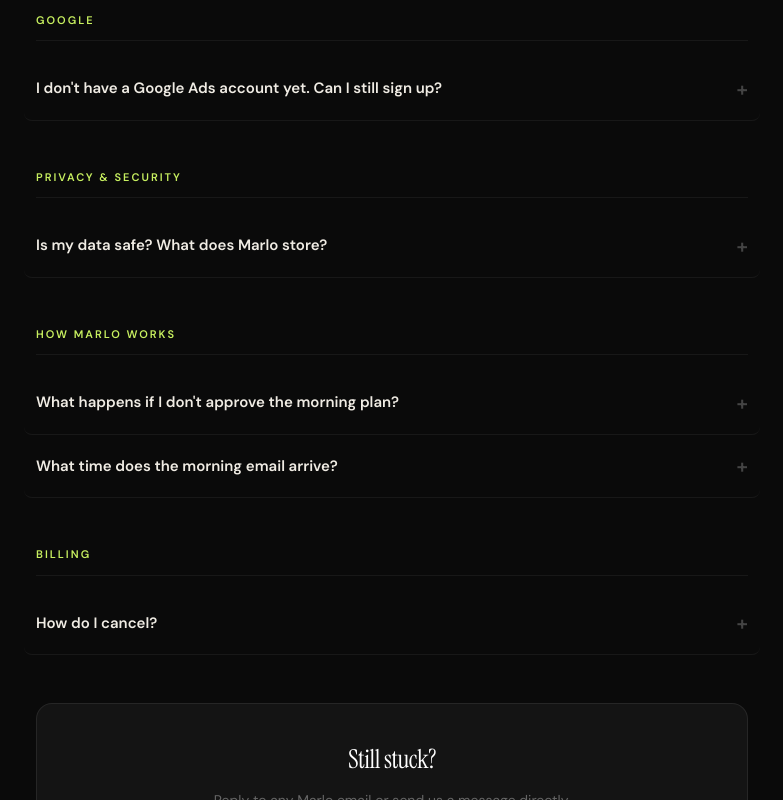
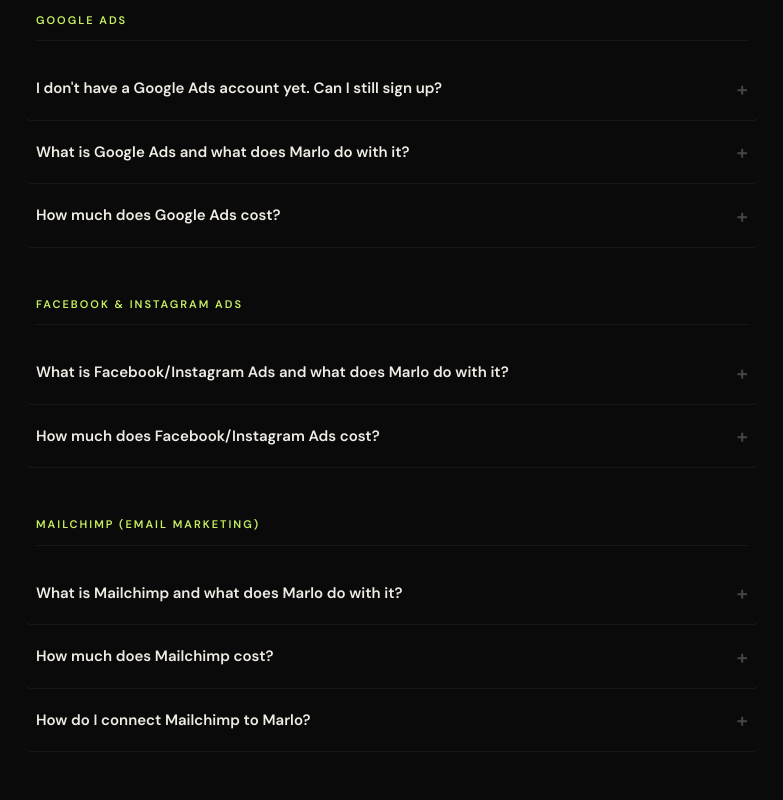
Before and after one commit to chuyongl/marlo021, a React (Create React App) app in the folder frontend/: page /help in a window 1280 px wide. Shown: the part 860-1660 px from the top of the page, without its empty margins (248-1031 px from the left). Built offline with nearby package versions, Linux system fonts and the light colour scheme.

Commit message:
feat: add Google Ads, Facebook Ads, Mailchimp FAQ sections

```diff
--- a/frontend/src/pages/Help.tsx
+++ b/frontend/src/pages/Help.tsx
@@ -40,9 +40,51 @@
   },
   {
     id: 'no-google-ads',
-    category: 'Google',
+    category: 'Google Ads',
     q: "I don't have a Google Ads account yet. Can I still sign up?",
     a: `Yes. When you click "Connect Google" in your onboarding email, just sign in with your Google account. If you don't have Google Ads yet, Google will walk you through creating a free account in about 3 minutes.\n\nWhen prompted, choose "Switch to Expert Mode" and then "Create account without a campaign." Marlo will set up your first campaign for you once you're connected.`,
+  },
+  {
+    id: 'what-is-google-ads',
+    category: 'Google Ads',
+    q: 'What is Google Ads and what does Marlo do with it?',
+    a: `Google Ads lets your business show up at the top of Google search results when people search for what you sell. For example, if you run a bakery in Seattle, your ad can appear when someone searches "bakery near me" or "fresh pastries Seattle."\n\nMarlo manages your Google Ads by:\n• Creating and optimizing search campaigns\n• Choosing the right keywords for your business\n• Adjusting bids to get the most clicks for your budget\n• Reporting on clicks, costs, and results every morning\n\nYou set the monthly budget. Marlo never spends more than that.`,
+  },
+  {
+    id: 'google-ads-cost',
+    category: 'Google Ads',
+    q: 'How much does Google Ads cost?',
+    a: `You set your own budget during Marlo signup — minimum $50/month, and you can change it anytime.\n\nYou pay Google directly for clicks on your ads (this is separate from Marlo's $99/month fee). A typical small business spends $150–$500/month on Google Ads. Marlo helps you spend that budget as efficiently as possible.\n\nYou only pay when someone actually clicks your ad — not just for showing it.`,
+  },
+  {
+    id: 'what-is-facebook-ads',
+    category: 'Facebook & Instagram Ads',
+    q: 'What is Facebook/Instagram Ads and what does Marlo do with it?',
+    a: `Facebook and Instagram Ads let you show your business to people based on their interests, location, and behavior — even if they've never searched for you. It's great for building awareness and driving foot traffic or online sales.\n\nMarlo manages your Meta ads by:\n• Creating and running ad campaigns on Facebook and Instagram\n• Designing ad copy and selecting images\n• Targeting the right audience for your business\n• Optimizing spend based on what's performing\n• Posting organic content to your Instagram automatically after your approval`,
+  },
+  {
+    id: 'facebook-ads-cost',
+    category: 'Facebook & Instagram Ads',
+    q: 'How much does Facebook/Instagram Ads cost?',
+    a: `Like Google Ads, you set your own budget and pay Meta directly for ad spend. This is separate from Marlo's $99/month fee.\n\nA typical small business spends $100–$400/month on Meta ads. You can start small and increase as you see results.\n\nMarlo's budget guardrails ensure you never exceed your set monthly limit.`,
+  },
+  {
+    id: 'what-is-mailchimp',
+    category: 'Mailchimp (Email Marketing)',
+    q: 'What is Mailchimp and what does Marlo do with it?',
+    a: `Mailchimp is an email marketing platform. If you have a list of customer emails, Marlo can use Mailchimp to send them newsletters, promotions, seasonal offers, and updates — automatically.\n\nMarlo manages your Mailchimp by:\n• Writing and sending email campaigns to your subscribers\n• Timing emails around your promotions and events\n• Tracking open rates and clicks\n• Including results in your weekly report\n\nMailchimp is optional — Marlo works great with just Google Ads and Instagram if you don't have an email list yet.`,
+  },
+  {
+    id: 'mailchimp-cost',
+    category: 'Mailchimp (Email Marketing)',
+    q: 'How much does Mailchimp cost?',
+    a: `Mailchimp has its own pricing that you pay directly to them (separate from Marlo's $99/month):\n\n• 0–500 subscribers: Free\n• 500–1,500 subscribers: ~$13/month\n• 1,500–5,000 subscribers: ~$20/month\n• Larger lists: scales up from there\n\nIf you're just starting out, Mailchimp's free plan is enough. You only need to upgrade when your list grows.\n\nDon't have a Mailchimp account? You can skip it during setup and connect it later anytime by replying to any Marlo email.`,
+  },
+  {
+    id: 'mailchimp-setup',
+    category: 'Mailchimp (Email Marketing)',
+    q: 'How do I connect Mailchimp to Marlo?',
+    a: `During onboarding (Step 3), you'll see a "Connect Mailchimp" button. Click it to authorize Marlo to access your Mailchimp account.\n\nIf you skipped it during setup, just reply to any Marlo email: "Connect my Mailchimp" and Marlo will send you the connection link.\n\nNote: Mailchimp OAuth credentials are required on Marlo's end to enable this. If the button doesn't work, reply to any Marlo email and we'll help you connect manually.`,
   },
   {
     id: 'data-security',
```
